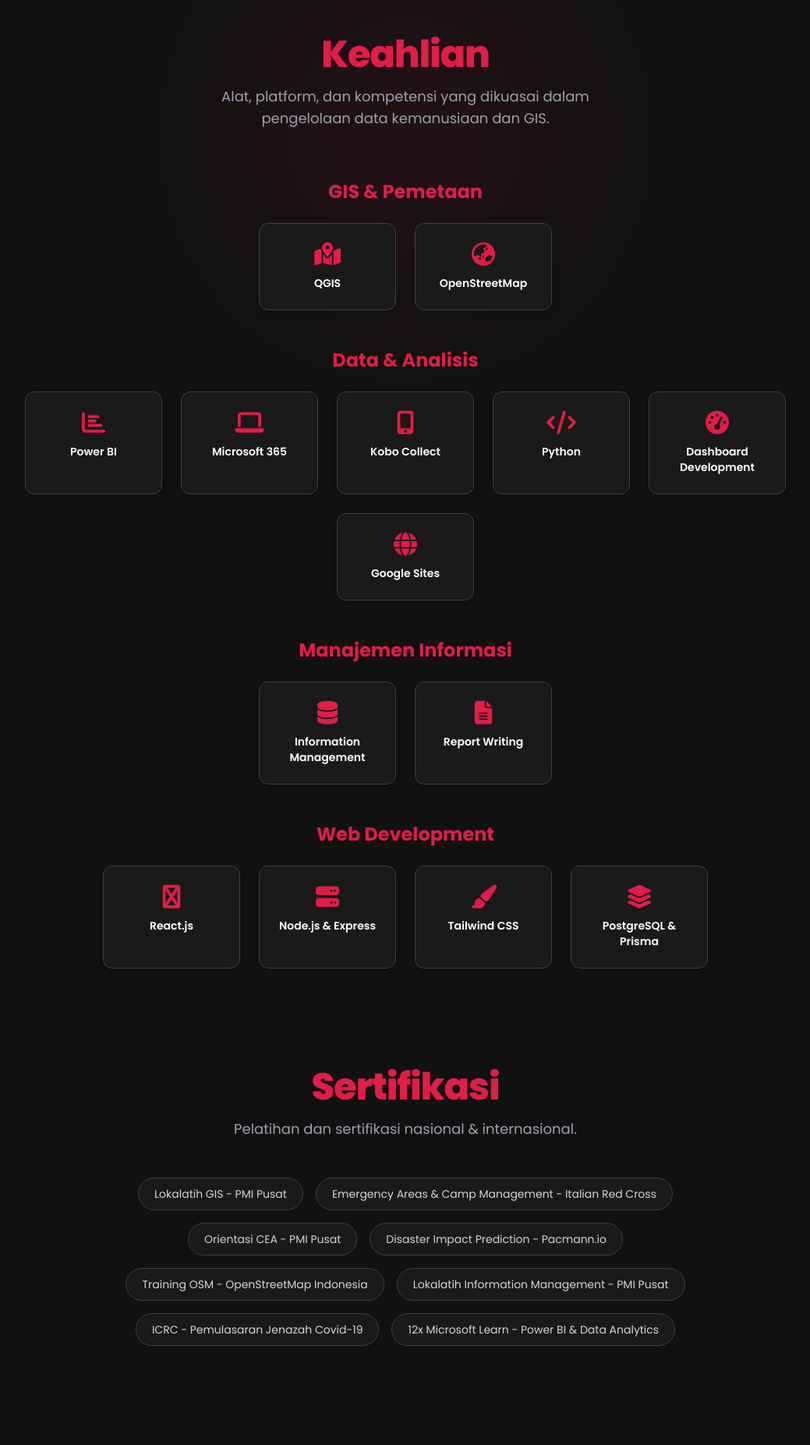
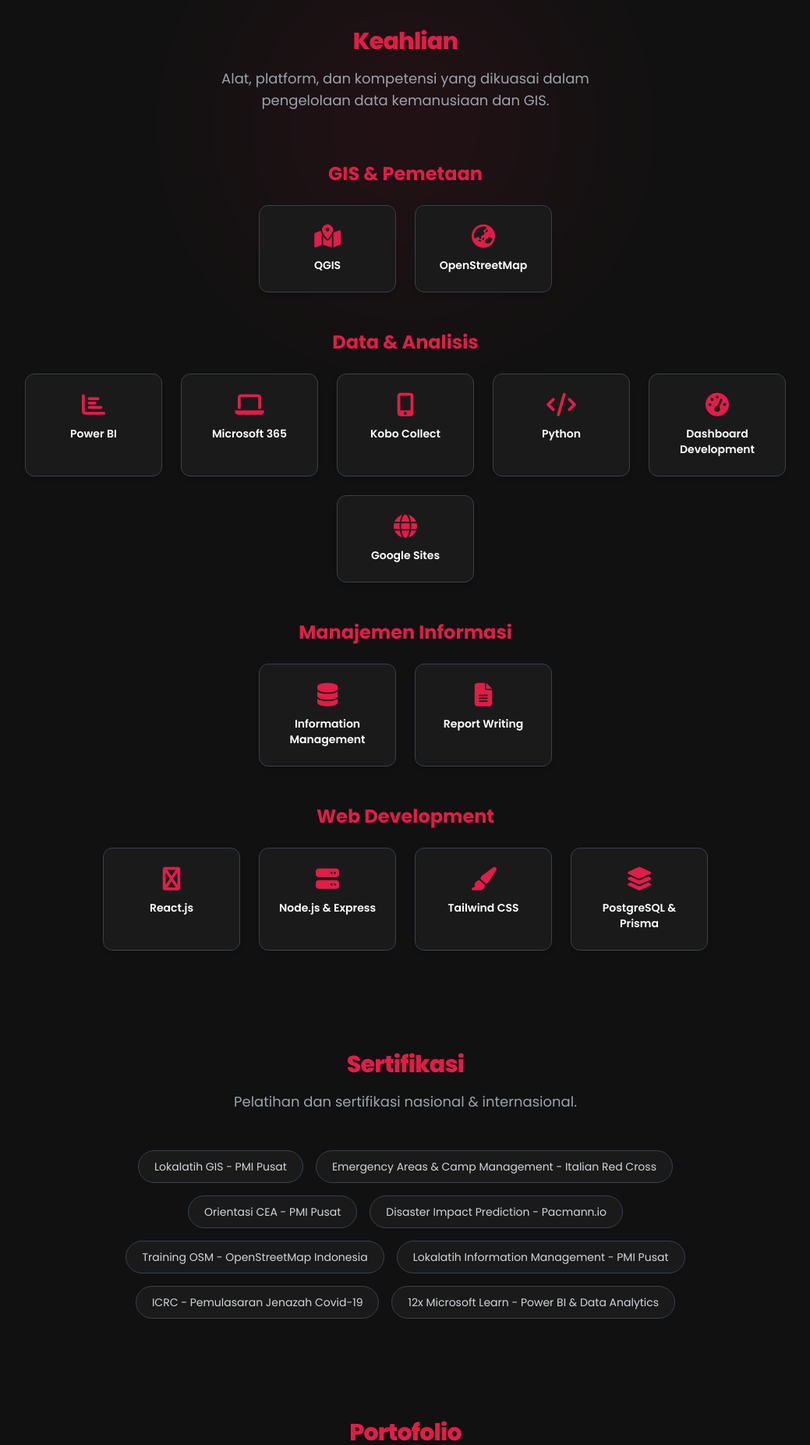
Before and after one commit to indrautomoputra/imora, a website: page index.html in a window 1280 px wide. Shown: the part 1978-3831 px from the top of the page at 78% size, without its empty margins (120-1159 px from the left). Drawn offline with nearby package versions, Linux system fonts and the light colour scheme.

Commit message:
responsive font: section titles scale turun di mobile

```diff
--- a/index.html
+++ b/index.html
@@ -89,7 +89,7 @@
     <div id="profile-photo" class="relative mx-auto w-44 h-44 rounded-full overflow-hidden border-[3px] border-accent shadow-xl mb-10 bg-gray-800" data-aos="zoom-in">
       <span id="profile-initials" class="absolute inset-0 text-5xl font-bold text-accent flex items-center justify-center">IUP</span>
     </div>
-    <h2 class="text-4xl sm:text-5xl font-extrabold mb-4 leading-tight" data-aos="fade-up">
+    <h2 class="text-3xl md:text-4xl lg:text-5xl font-extrabold mb-4 leading-tight" data-aos="fade-up">
       Indra <span class="text-accent">Utomo Putra</span>
     </h2>
     <p class="text-lg text-gray-300 mb-4 leading-relaxed max-w-3xl mx-auto" data-aos="fade-up" data-aos-delay="100">
@@ -110,7 +110,7 @@
   <div class="absolute top-0 left-1/2 -translate-x-1/2 w-96 h-96 bg-accent opacity-10 rounded-full blur-[120px] pointer-events-none"></div>
   <div class="max-w-7xl mx-auto relative z-10">
     <div class="text-center mb-16" data-aos="fade-up" data-aos-duration="800">
-      <h2 class="text-4xl md:text-5xl font-extrabold text-accent mb-4 tracking-tight"><span data-i18n="sections.keahlian">Keahlian</span></h2>
+      <h2 class="text-3xl md:text-4xl lg:text-5xl font-extrabold text-accent mb-4 tracking-tight"><span data-i18n="sections.keahlian">Keahlian</span></h2>
       <p class="text-gray-400 text-lg max-w-xl mx-auto" data-i18n="keahlianSub">Alat, platform, dan kompetensi yang dikuasai dalam pengelolaan data kemanusiaan dan GIS.</p>
     </div>
     <div id="skills-groups" class="space-y-12"></div>
@@ -121,7 +121,7 @@
 <section id="sertifikat" class="bg-bg text-text py-16 px-6 md:px-16">
   <div class="max-w-4xl mx-auto text-center">
     <div class="mb-12" data-aos="fade-up">
-      <h2 class="text-4xl md:text-5xl font-extrabold text-accent mb-4 tracking-tight"><span data-i18n="sections.sertifikat">Sertifikasi</span></h2>
+      <h2 class="text-3xl md:text-4xl lg:text-5xl font-extrabold text-accent mb-4 tracking-tight"><span data-i18n="sections.sertifikat">Sertifikasi</span></h2>
       <p class="text-gray-400 text-lg max-w-2xl mx-auto" data-i18n="sertifikatSub">Pelatihan dan sertifikasi nasional &amp; internasional.</p>
     </div>
     <div id="cert-badges" class="flex flex-wrap justify-center gap-4" data-aos="fade-up"></div>
@@ -132,7 +132,7 @@
 <section id="portofolio" class="bg-bg text-text py-16 px-6 md:px-16">
   <div class="max-w-7xl mx-auto">
     <div class="text-center mb-16" data-aos="fade-up">
-      <h2 class="text-4xl md:text-5xl font-extrabold text-accent mb-4 tracking-tight"><span data-i18n="sections.portofolio">Portofolio</span></h2>
+      <h2 class="text-3xl md:text-4xl lg:text-5xl font-extrabold text-accent mb-4 tracking-tight"><span data-i18n="sections.portofolio">Portofolio</span></h2>
       <p class="text-gray-400 text-lg max-w-2xl mx-auto" data-i18n="portofolioSub">4+ produk - dashboard, infografis, pemetaan, dan aplikasi web.</p>
     </div>
     <div id="products-container" class="grid gap-8 md:grid-cols-2 lg:grid-cols-3"></div>
@@ -146,7 +146,7 @@
     <div class="absolute w-96 h-96 bg-accent opacity-10 rounded-full blur-2xl bottom-0 right-10"></div>
   </div>
   <div class="max-w-7xl mx-auto mb-16 text-center" data-aos="fade-up">
-      <h2 class="text-4xl md:text-5xl font-extrabold mb-4 text-text tracking-tight"><span data-i18n="sections.kontak">Hubungi Saya</span></h2>
+      <h2 class="text-3xl md:text-4xl lg:text-5xl font-extrabold mb-4 text-text tracking-tight"><span data-i18n="sections.kontak">Hubungi Saya</span></h2>
       <p class="text-lg text-gray-400 max-w-xl mx-auto" data-i18n="kontakSub">Untuk kerja sama, informasi lebih lanjut, atau kebutuhan data kemanusiaan.</p>
   </div>
   <div class="max-w-3xl mx-auto p-6 sm:p-10 lg:p-12 bg-gradient-to-tr from-[var(--card-grad-from)] to-[var(--card-grad-to)] rounded-3xl shadow-xl" data-aos="fade-up">
```
